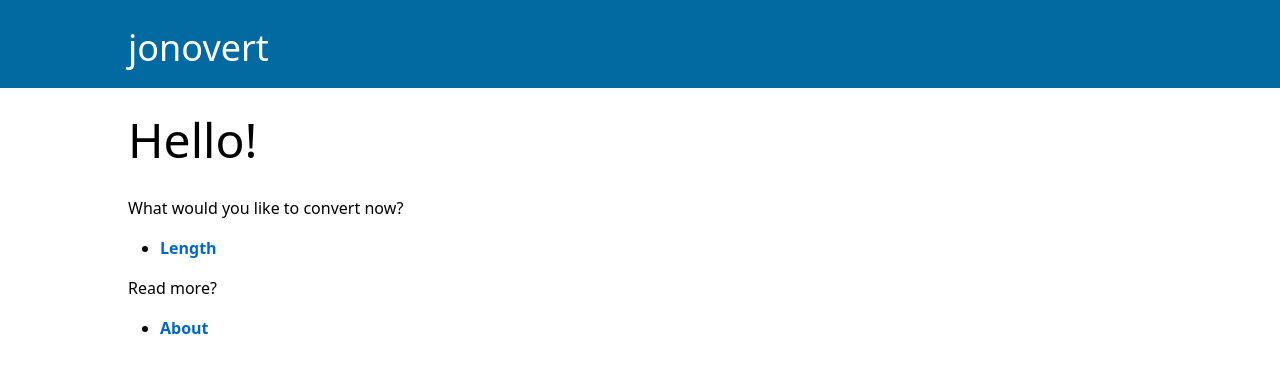
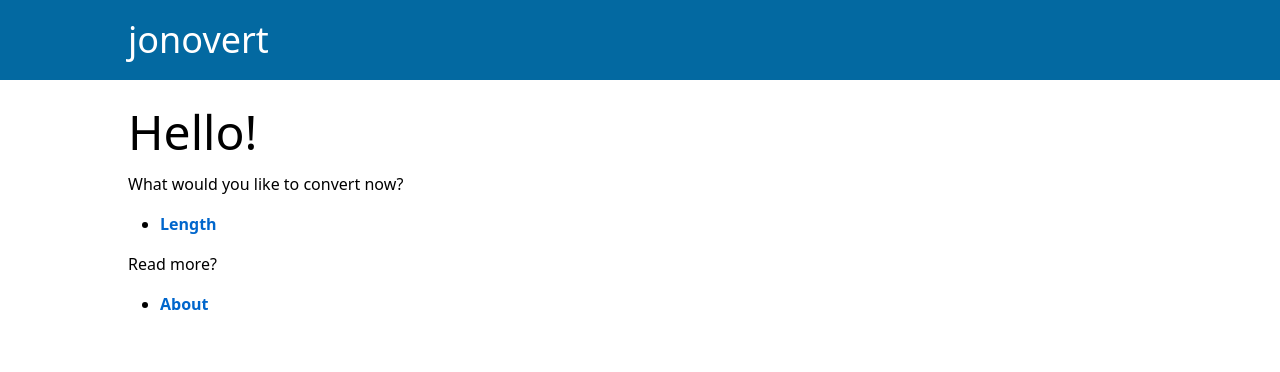
Before and after one commit to joncoded/jonovert, a Next.js app: page / in a window 1280 px wide. Shown: the top 372 px of the page. Built offline with nearby package versions, Linux system fonts and the light colour scheme.

Commit message:
updating stylesheet file

```diff
--- a/app/global.css
+++ b/app/global.css
@@ -6,7 +6,7 @@ html {
   scroll-padding-top: 5.5rem;
 }
 
-h1, h2, h3, h4, h5, h6, p, ul {
+h2, h3, h4, h5, h6, p, ul {
   margin-top: 0.5rem;
 }
 
@@ -21,5 +21,9 @@ main a {
 }
 
 main h2 {
-  margin-bottom: 2rem;
+  margin-bottom: 1rem;
 }
+
+[class$="-section"] {
+  margin: 40px 0;
+}
```
